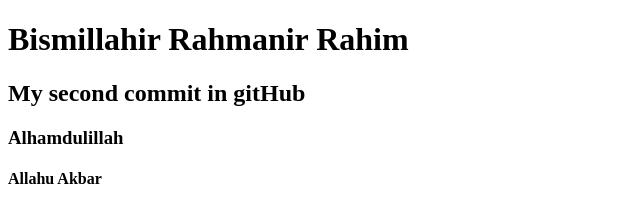
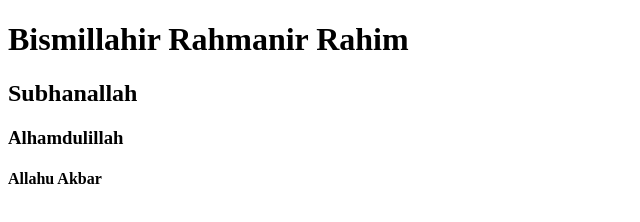
Before and after one commit to SR-Chowdhury/stack-tutorial, a plain HTML site: page index.html in a window 1280 px wide. Shown: the whole page, without its empty margins (0-640 px from the left). Drawn offline with Linux system fonts and the light colour scheme.

Commit message:
I changed the second line in branchA

```diff
--- a/index.html
+++ b/index.html
@@ -7,7 +7,7 @@
 </head>
 <body>
     <h1>Bismillahir Rahmanir Rahim</h1>
-    <h2>My second commit in gitHub</h2>
+    <h2>Subhanallah</h2>
     <h3>Alhamdulillah</h3>
     <h4>Allahu Akbar</h4>
 </body>
```
